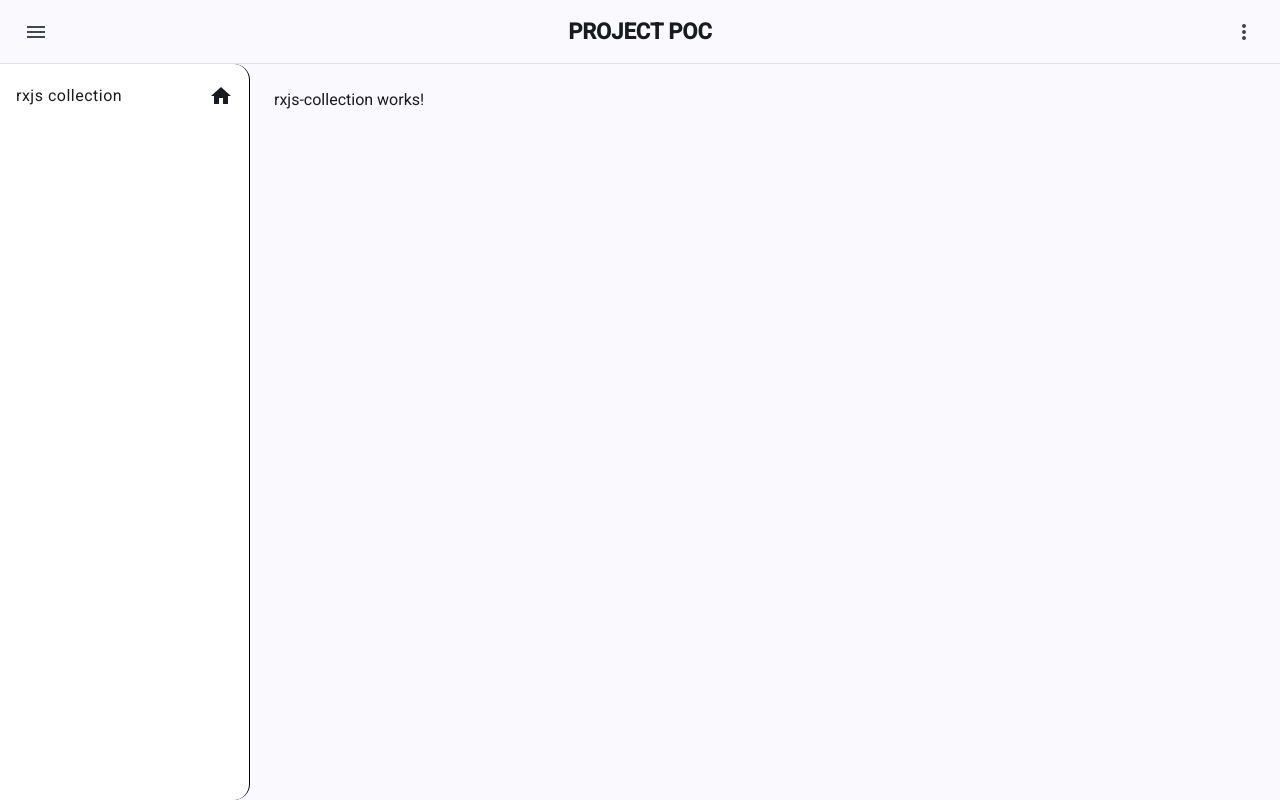
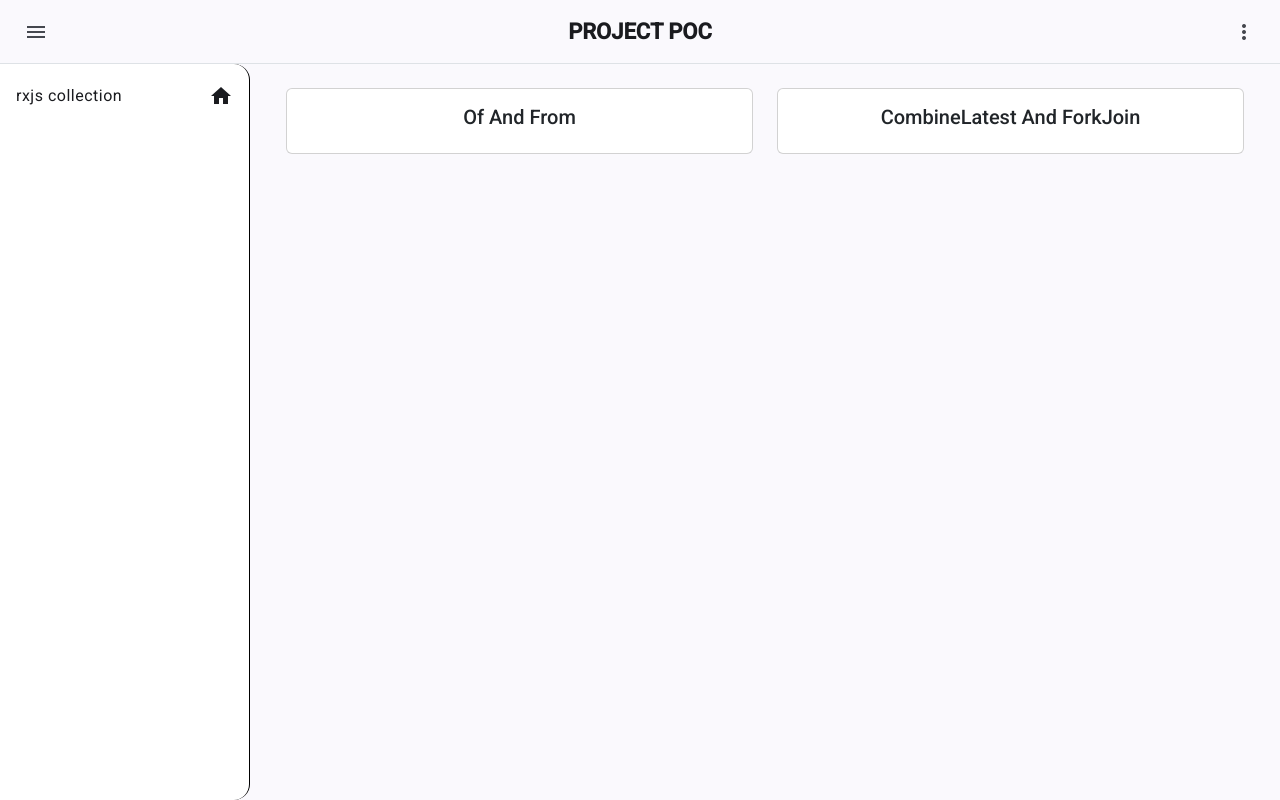
Before and after one commit to sandeep-falcon/project-poc, an Angular app: page /rxjs in a window 1280 px wide. Built offline with nearby package versions, Linux system fonts and the light colour scheme.

Commit message:
ADD: rxjs collection cards

```diff
--- a/src/app/components/rxjs-collection/rxjs-collection.component.html
+++ b/src/app/components/rxjs-collection/rxjs-collection.component.html
@@ -1 +1,13 @@
-<p>rxjs-collection works!</p>
+<div class="container">
+    <div class="row">
+        @for(item of rxJsCollection; track item.label){
+        <div class="col-md-6 mb-3">
+            <div class="card" matRipple [routerLink]="item.route">
+                <div class="card-body text-center text-capitalize">
+                    <h5>{{item.label}}</h5>
+                </div>
+            </div>
+        </div>
+        }
+    </div>
+</div>
--- a/src/app/components/rxjs-collection/rxjs-collection.component.ts
+++ b/src/app/components/rxjs-collection/rxjs-collection.component.ts
@@ -1,12 +1,28 @@
 import { Component } from '@angular/core';
+import { MatRippleModule } from '@angular/material/core';
+import { RouterLink } from '@angular/router';
+import { RxjsCollectionInterface } from '../../interface/rxjs-collection-interface';
 
 @Component({
   selector: 'app-rxjs-collection',
   standalone: true,
-  imports: [],
+  imports: [MatRippleModule, RouterLink],
   templateUrl: './rxjs-collection.component.html',
-  styleUrl: './rxjs-collection.component.scss'
+  styleUrl: './rxjs-collection.component.scss',
 })
 export class RxjsCollectionComponent {
-
+  rxJsCollection: RxjsCollectionInterface[] = [
+    // {
+    //   label: 'Observables',
+    //   route: '/observables',
+    // },
+    {
+      label: 'of and from',
+      route: '/ofandfrom',
+    },
+    {
+      label: 'CombineLatest and forkJoin',
+      route: '/clfj',
+    },
+  ];
 }
--- /dev/null
+++ b/src/app/interface/rxjs-collection-interface.ts
@@ -0,0 +1,4 @@
+export interface RxjsCollectionInterface {
+  label: string;
+  route: string;
+}
```
